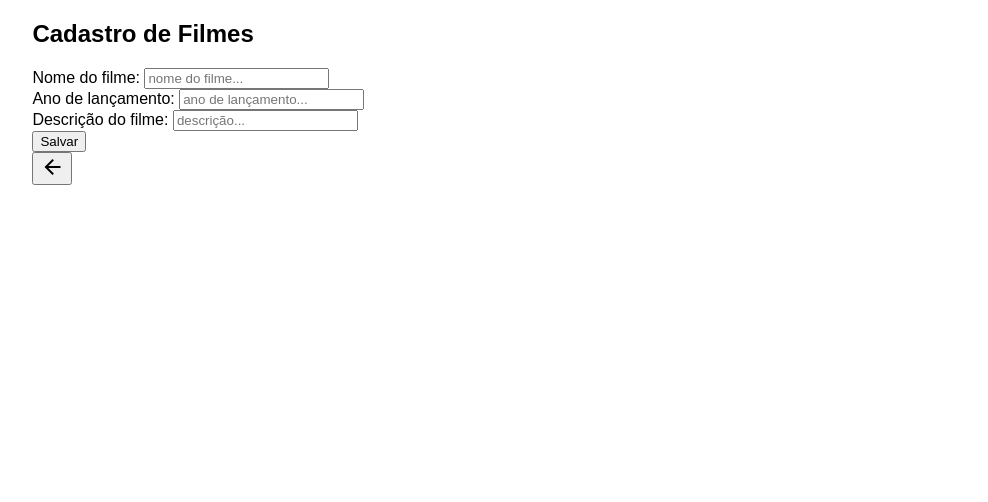
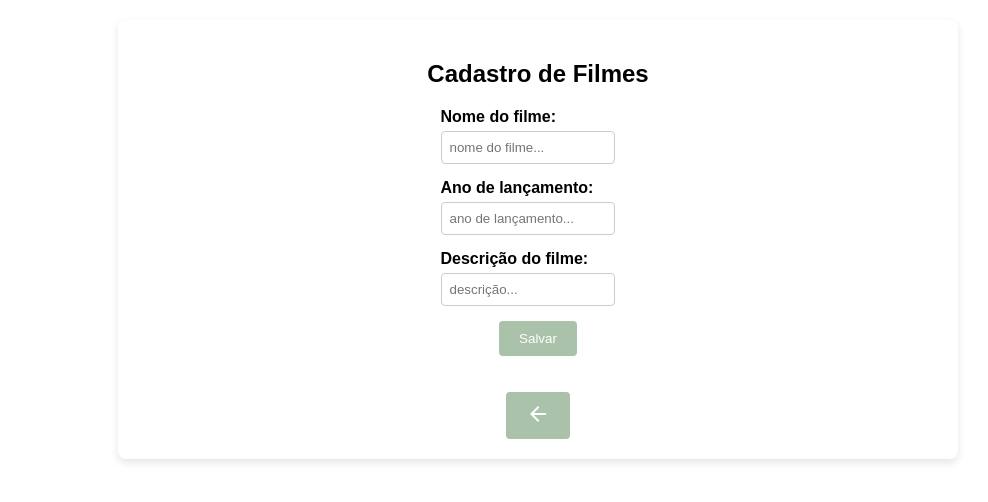
Before and after one commit to rogeriovc/catalogo-filme, a PHP site: page /catalogo-filme/app/view/filme/cadastro.php in a window 1280 px wide. Shown: the top 502 px of the page, without its empty margins (102-1090 px from the left). Run offline with PHP 8.4, Linux system fonts and the light colour scheme; some web fonts are replaced.

Commit message:
atualiza

```diff
--- a/app/view/filme/cadastro.php
+++ b/app/view/filme/cadastro.php
@@ -32,28 +32,7 @@ else {
     <link rel="stylesheet" href="/catalogo-filme/view/filme/cadastro.php">
 </head>
 <body>
-<!--    <div class="container_2">
-        <h2>Cadastro de Filmes</h2>
-        <label for="insira o nome">insira o titulo</label>
-        <input type="text"name="insira o nome" placeholder="nome do filme" required>
-
-        <label for="insira o ano">insira o titulo</label>
-        <input type="int"name="insira o ano" placeholder="ano de lançamento" required>
-
-        <label for="descricao">descrição do filme</label>
-        <input type="text"name="insira a descricao" placeholder="descricao do filme" required>
-
-    </div>
-    <section class="container_2">
-    <form action="Filme.php" method="POST">
-        <button>
-            Cadastrar
-        </button>
-    </form>
-    </section>
-    <script src="/catalogo-filme/public/js/main.js" defer></script>
--->
-<section class="container">
+<section class="cadastroc">
         <form action="cadastro.php" method="POST">
             <h2>Cadastro de Filmes</h2>
             <div>
@@ -72,6 +51,8 @@ else {
             </div>
 
             <button>Salvar</button>
+            <br>
+            <br>
         </form>
 
         <form action="listar.php" method="GET">
--- a/public/CSS/style.css
+++ b/public/CSS/style.css
@@ -23,8 +23,14 @@ body{
         width: 300px;
     }
     p{
-        text-align: left;
+        text-align: center;
     }
+}
+
+form{
+    align-items: center;
+    display: flex;
+    flex-direction: column;
 }
 
 
@@ -142,3 +148,42 @@ img{
 .container_card .card span{
     text-align: justify;
 }
+
+.cadastroc {
+    background: #fff;
+    border-radius: 8px;
+    box-shadow: 0 4px 8px rgba(0, 0, 0, 0.1);
+    margin: 20px auto;
+    padding: 20px;
+    max-width: 800px;
+
+   div {
+        margin-bottom: 15px;
+
+    }
+    label {
+        display: block;
+        margin-bottom: 5px;
+        font-weight: bold;
+    }
+
+    input{
+        width: 80%;
+        padding: 8px;
+        border: 1px solid #ccc;
+        border-radius: 4px;
+    }
+
+    button {
+        background: #aac1aa;
+        color: white;
+        padding: 10px 20px;
+        border: none;
+        border-radius: 4px;
+        cursor: pointer;
+    }
+
+    button:hover {
+        background: #464846;
+    }
+}
```
Also changed, not shown: app/view/filme/home.php (line endings or trailing spaces).
